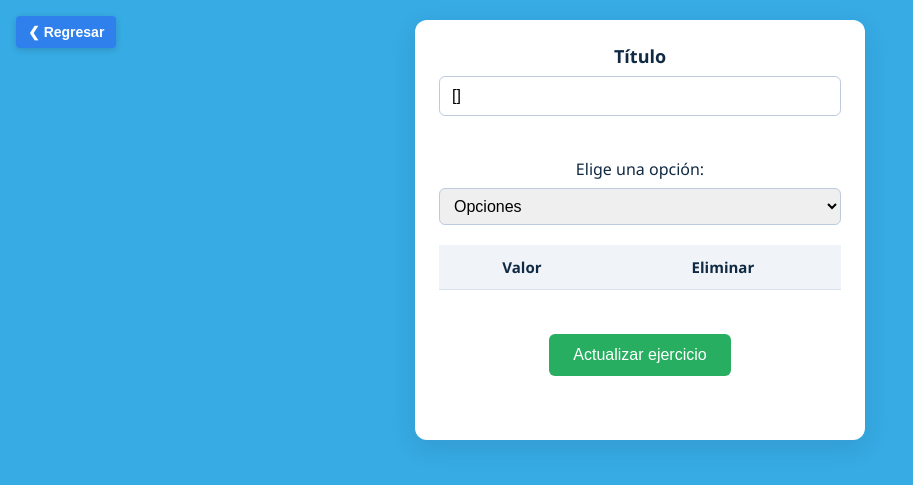
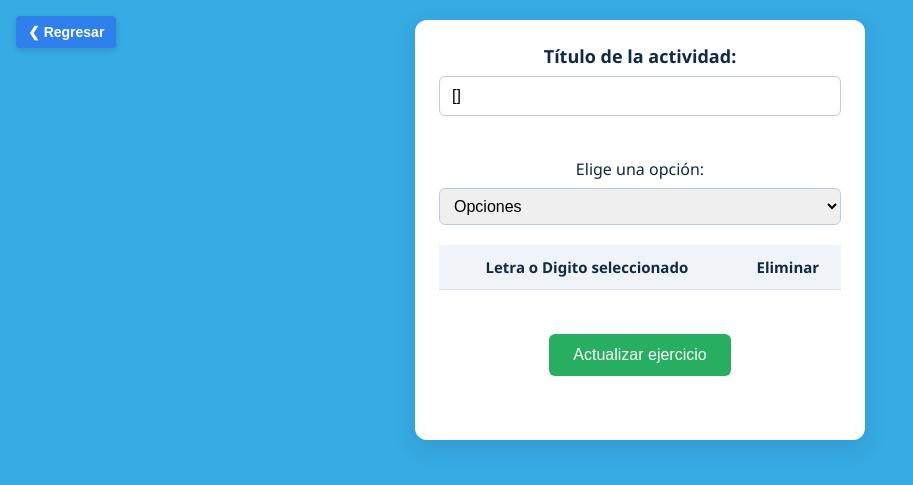
Before and after one commit to VillalobosLobos/tt, a Flask app: template templates/pages/actualizarEjercicio.html in a window 1280 px wide. Shown: the top 485 px of the page, without its empty margins (0-913 px from the left). Run offline with Flask 3, Linux system fonts and the light colour scheme; the template is opened without the code that fills it: most values are stand-ins (such as "Sample title", 1, 10 or a date in 2020); lists and menus that the app fills with data are empty.

Commit message:
Mas front

```diff
--- a/templates/pages/actualizarEjercicio.html
+++ b/templates/pages/actualizarEjercicio.html
@@ -17,7 +17,7 @@
   <!-- Contenedor principal estilizado -->
   <div class="cuerpo">
     <!-- Campo de título -->
-    <label for="titulo">Título</label>
+    <label for="titulo">Título de la actividad:</label>
     <input type="text" name="titulo" id="titulo" value="{{ ejercicio[1] }}" />
 
     <br /><br />
@@ -88,7 +88,7 @@
     <table id="tablaValores" class="tabla-resultados">
       <thead>
         <tr>
-          <th>Valor</th>
+          <th>Letra o Digito seleccionado</th>
           <th>Eliminar</th>
         </tr>
       </thead>
```
